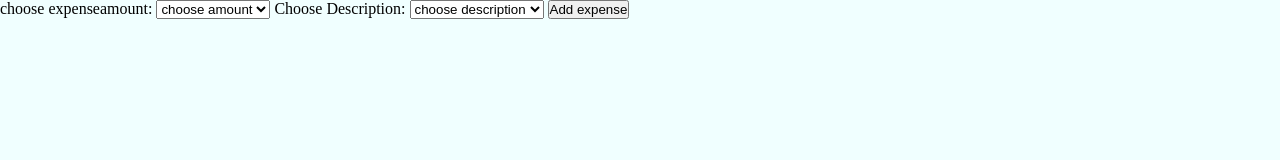
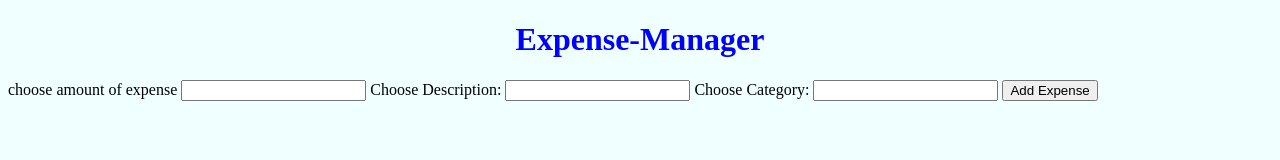
Before and after one commit to ranasingh99/expense-tracker-app, a plain HTML site: page index.html in a window 1280 px wide. Drawn offline with Linux system fonts and the light colour scheme.

Commit message:
added the code for expense details

```diff
--- a/index.html
+++ b/index.html
@@ -1,5 +1,6 @@
 <!DOCTYPE html>
 <html lang="en">
+
 <head>
     <meta charset="UTF-8">
     <meta name="viewport" content="width=device-width, initial-scale=1.0">
@@ -8,25 +9,21 @@
 </head>
 
 <body>
-    <div class="main-container">
-        <form action="#" onsubmit="savetolocalstorage(event)">
-            <label for="expense_amount">choose expenseamount:</label>
-            <select id="amount" name="amount_value">
-                <option value="" name="">choose amount</option>
-                <option value="100">100</option>
-                <option value="150">150</option>
-                <option value="200">200</option>
-            </select>
+    <div class="main-heading-div" id="mainheddiv">
+
+    </div>
+    <div class="main-div" id="maindiv">
+        <form action="#">
+            <label for="expense-amount">choose amount of expense</label>
+            <input type="number" id="expenseamt" name="expensevalue">
             <label for="choose_description">Choose Description:</label>
-            <select id="description" name="description">
-                <option value="" name="">choose description</option>
-                <option value="vacation">vacation</option>
-                <option value="fuel">fuel</option>
-                <option value="movie">movie</option>
-            </select>
-            <button type="button" id="add_expense">Add expense</button>
+            <input type="text" id="expenseitem" name="description">
+            <label for="choose_category">Choose Category:</label>
+            <input type="text" id="expensecategory" name="category">
+            <button type="button" name="addExpense" onclick="showexpenseonscreen()">Add Expense</button>
+
         </form>
-        <ul id="list_of_expense">
+        <ul id="listofExpense">
 
         </ul>
     </div>
--- a/index.js
+++ b/index.js
@@ -1,6 +1,80 @@
 
-function savetolocalstorage(event){
-    event.preventDefault();
-    let amount = event.target.amount_value.value;
-    localStorage.setItem(amount);
+let mainDiv = document.getElementById('mainheddiv');
+let mainheading = document.createElement('h1');
+mainheading.className = 'mainHeading';
+mainheading.textContent = 'Expense-Manager';
+mainheading.style.textAlign = 'center';
+mainheading.style.color = 'blue';
+mainDiv.appendChild(mainheading);
+// function savetolocalstorage(event){
+//     event.preventDefault();
+//     let amount = event.target.expensevalue.value;
+//     let description = event.target.description.value;
+//     localStorage.setItem("amount",amount);
+//     localStorage.setItem('description',description);
+//     console.log(amount);
+//  showexpenseonscreen(amount,description);
+
+//}
+
+function showexpenseonscreen(){
+     const parentElement = document.getElementById('listofExpense');
+     const childElement = document.createElement('li');
+    let test1 = document.getElementById('expenseamt').value;
+    let test2 = document.getElementById('expenseitem').value;
+    let test3 = document.getElementById('expensecategory').value;
+   localStorage.setItem("expenseAmt",test1);
+   localStorage.setItem("expenseitem",test2);
+   localStorage.setItem("expensecategory",test3);
+   childElement.textContent = test1+" "+test2+" "+test3;
+   //console.log(childElement.textContent);
+   parentElement.appendChild(childElement);
+
 }
+
+// let test1 = document.getElementById('expenseamt').value;
+// let test2 = document.getElementById('expenseitem').value;
+
+
+
+
+// function showUsersOnScreen(obj){
+//     const parentElement = document.getElementById('listOfItems');
+//     const childElement = document.createElement('li');
+//     childElement.textContent = obj.name+" "+obj.email;
+//     const deleteButton = document.createElement('input');
+//      deleteButton.type = 'button';
+//      deleteButton.value ='Delete';
+//      deleteButton.id = 'btn-1';
+//      deleteButton.onclick = ()=>{
+//         localStorage.removeItem(obj.email);
+//        parentElement.removeChild(childElement);
+//     }
+
+
+
+    //edit button
+//     const editButton = document.createElement('input');
+//     editButton.type = 'button';
+//     editButton.value = 'Edit';
+//     editButton.id = 'btn-2';
+//     editButton.onclick = ()=>{
+//         localStorage.removeItem(obj.email);
+//         parentElement.removeChild(childElement);
+//         document.getElementById('username').value =obj.name;
+//         document.getElementById('ueremail').value =obj.email;
+//         document.getElementById('usercontact').value =obj.contact;
+//         document.getElementById('datetime').value =obj.callhrs;
+//     }
+//     childElement.appendChild(deleteButton);
+//     childElement.appendChild(editButton);
+//     parentElement.appendChild(childElement);
+
+
+//     let button1 = document.getElementById('btn-1');
+//     button1.style.width = '50px';
+//     let button2 = documnet.getElementById('btn-2');
+//     button2.style.width = '50px';
+
+// }
+// ;
--- a/main.css
+++ b/main.css
@@ -1,7 +1,3 @@
-*{
-    margin: 0;
-    padding: 0;
-}
 body{
     background-color: azure;
 }
```
